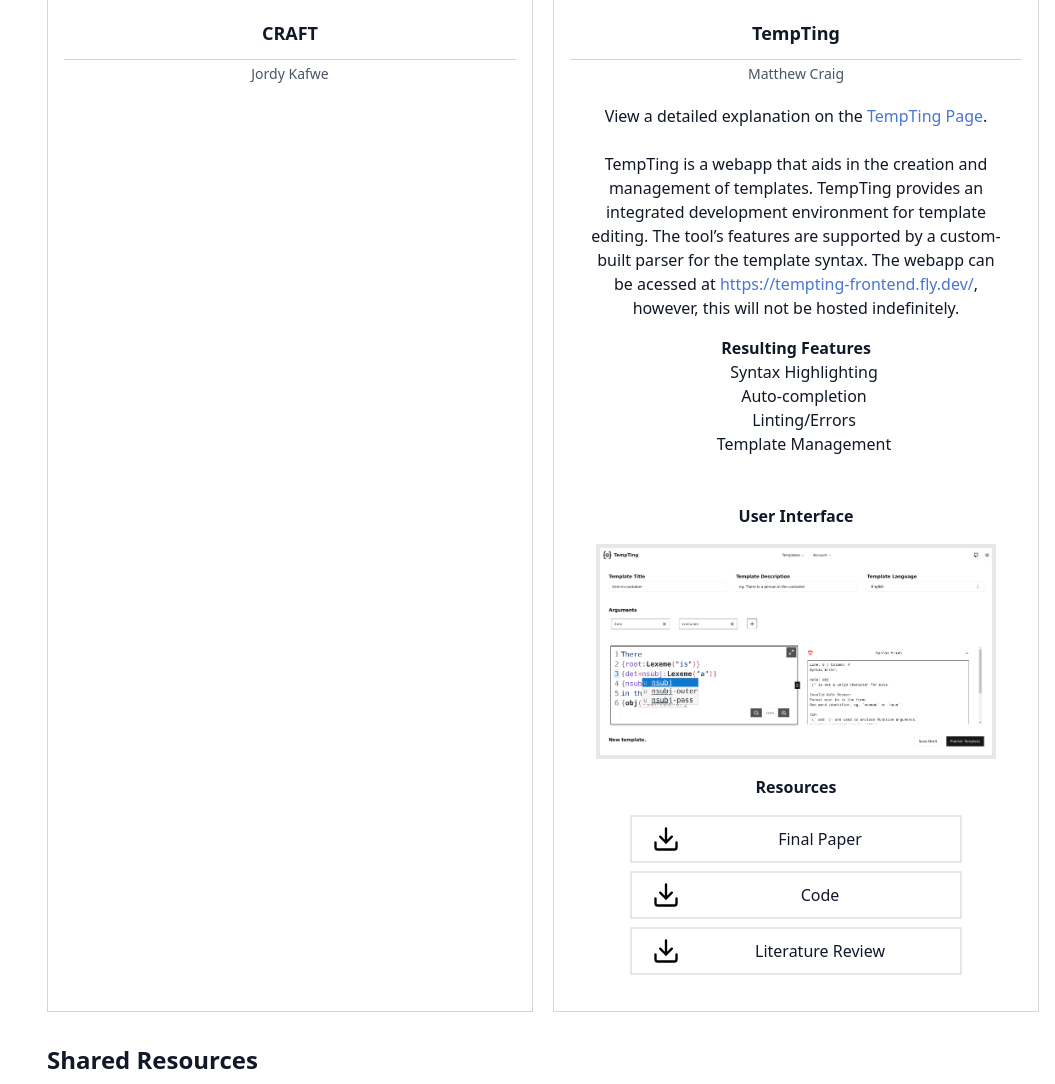
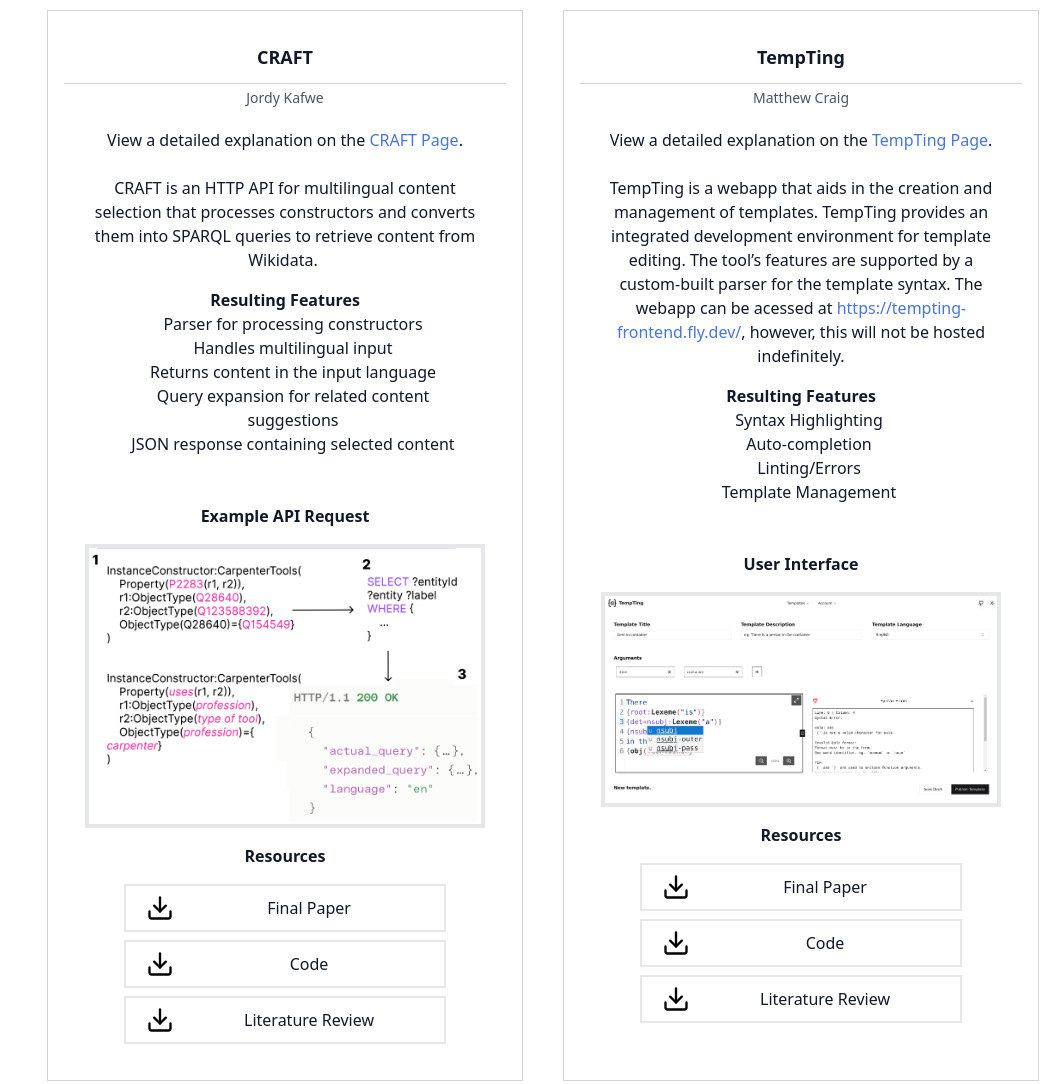
Before and after one commit to kafwe/winlg-website, a website: page index.html in a window 1280 px wide. Shown: the part 1716-2800 px from the top of the page, without its empty margins (225-1280 px from the left). Drawn offline with Linux system fonts and the light colour scheme.

Commit message:
craft to index

```diff
--- a/index.html
+++ b/index.html
@@ -153,7 +153,7 @@
               </table>
             </div>
 
-            <p class="mb-4">This website covers a set of software tools, <a href="./craft.html" class="text-link hover:underline">CRAFT</a> and <a href="./tempting.html" class="text-link hover:underline">TempTing</a>, that aim to streamline contribution to <em>Abstract Wikipedia</em>. These tools were developed by Jordy Kafwe and Matthew Craig, honours students at the University of Cape Town.
+            <p class="mb-4">This website covers a set of software tools, <a href="./craft.html" class="text-link hover:underline">CRAFT</a> and <a href="./tempting.html" class="text-link hover:underline">TempTing</a>, that aim to streamline contribution to <em>Abstract Wikipedia</em>. These tools were developed by Jordy Kafwe and Matthew Craig, honours students at the University of Cape Town. This page contains an overview and context, relavent to both projects. For detailed information about each project, see the relavent <a href="./craft.html" class="text-link hover:underline">CRAFT</a> and <a href="./tempting.html" class="text-link hover:underline">TempTing</a> pages.
 
             <!-- <div class="flex justify-around">
                             <div class="flex flex-col items-center gap-1">
@@ -257,13 +257,66 @@
               </ul>
             <div class="xl:flex gap-5">
                 <div class="border border-gray-300 bg-white p-4 w-full">
-                    <div class="flex justify-center mb-1 border-b border-gray-300 pb-1">
-                        <h3 id="craft" class="mb-2 mt-4 text-lg font-bold">CRAFT</h3>
-                    </div>
+                    <a href="./craft.html">
+                        <div class="flex justify-center mb-1 border-b border-gray-300 pb-1">
+                            <h3 id="tempting" class="mb-2 mt-4 text-lg font-bold ">CRAFT</h3>
+                        </div>
                     <p class="text-sm text-gray-600 text-center">
                         Jordy Kafwe
                     </p>
+                    </a>
+                    <div class="p-5">
+                        <p class="text-center">
+                            View a detailed explanation on the <a
+                                href="./craft.html" class="text-link hover:underline">CRAFT Page</a>.<br/>
+                           <br/>
+CRAFT is an HTTP API for multilingual content selection that processes constructors and converts them into SPARQL queries to retrieve content from Wikidata.
+                        </p>
+                        <div class="p-4 text-center">
+                            <strong>Resulting Features</strong>
+                            <ul class="mb-4 list-inside pl-4">
+<li>Parser for processing constructors</li>
+<li>Handles multilingual input</li>
+<li>Returns content in the input language</li>
+<li>Query expansion for related content suggestions</li>
+<li>JSON response containing selected content</li>
+
+
+                        </div>
+                        <div class="p-4 text-center">
+                            <strong>Example API Request</strong>
+                        </div>
+                <div class="w-full flex justify-center">
+                  <a href="./craft.png" target="_blank"><img class="max-w-[25em] border-4 border" src="./craft.png" /></a>
                 </div>
+                        <div class="p-4 text-center">
+                            <strong>Resources</strong>
+                        </div>
+                        <div class="flex flex-col px-10 gap-2">
+                            <a href="./krwjor001-report.pdf">
+                            <div class="w-full px-5 gap-5 border border-2 flex h-12">
+                              <img src="./download.svg" class="w-7">
+                                <div class="w-full text-center flex flex-col justify-center items-center">Final Paper</div>
+                            </div>
+                            </a>
+                            <a href="./krwjor001-code.zip">
+                            <div class="w-full px-5 gap-5 border border-2 flex h-12">
+                              <img src="./download.svg" class="w-7">
+                                <div class="w-full text-center flex flex-col justify-center items-center">Code</div>
+                            </div>
+                            </a>
+                            <a href="./krwjor001-litreview.pdf">
+                                <div class="w-full px-5 gap-5 border border-2 flex h-12">
+                                    <img src="./download.svg" class="w-7">
+                                    <div class="w-full text-center flex flex-col justify-center items-center">Literature Review</div>
+                                </div>
+                            </a>
+                        </div>
+
+                            </ul>
+                    </div>
+                </div>
+                <br>
                 <div class="border border-gray-300 bg-white p-4 w-full">
                     <a href="./tempting.html">
                         <div class="flex justify-center mb-1 border-b border-gray-300 pb-1">
```
Also changed, not shown: craft.png (added).
